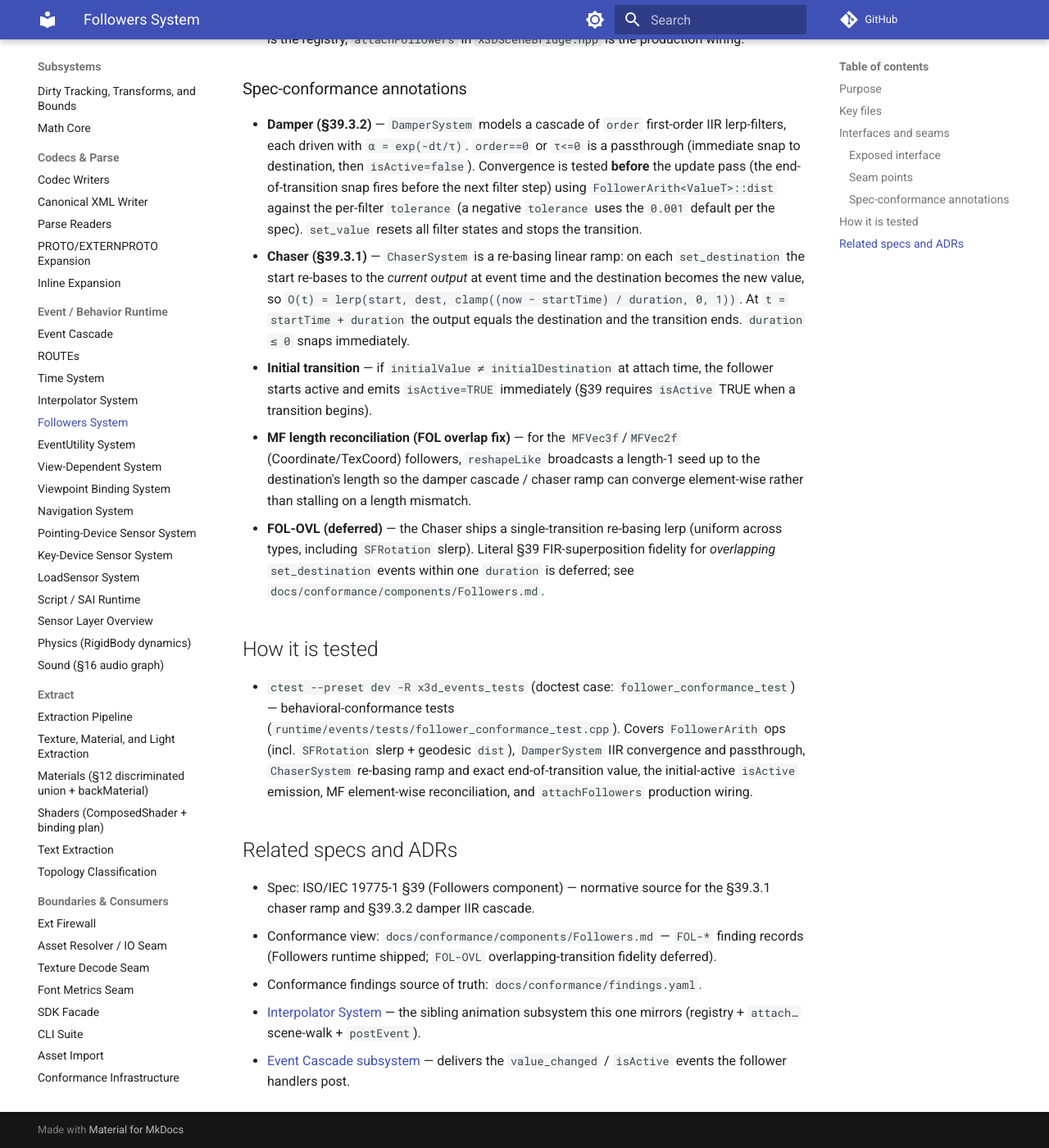
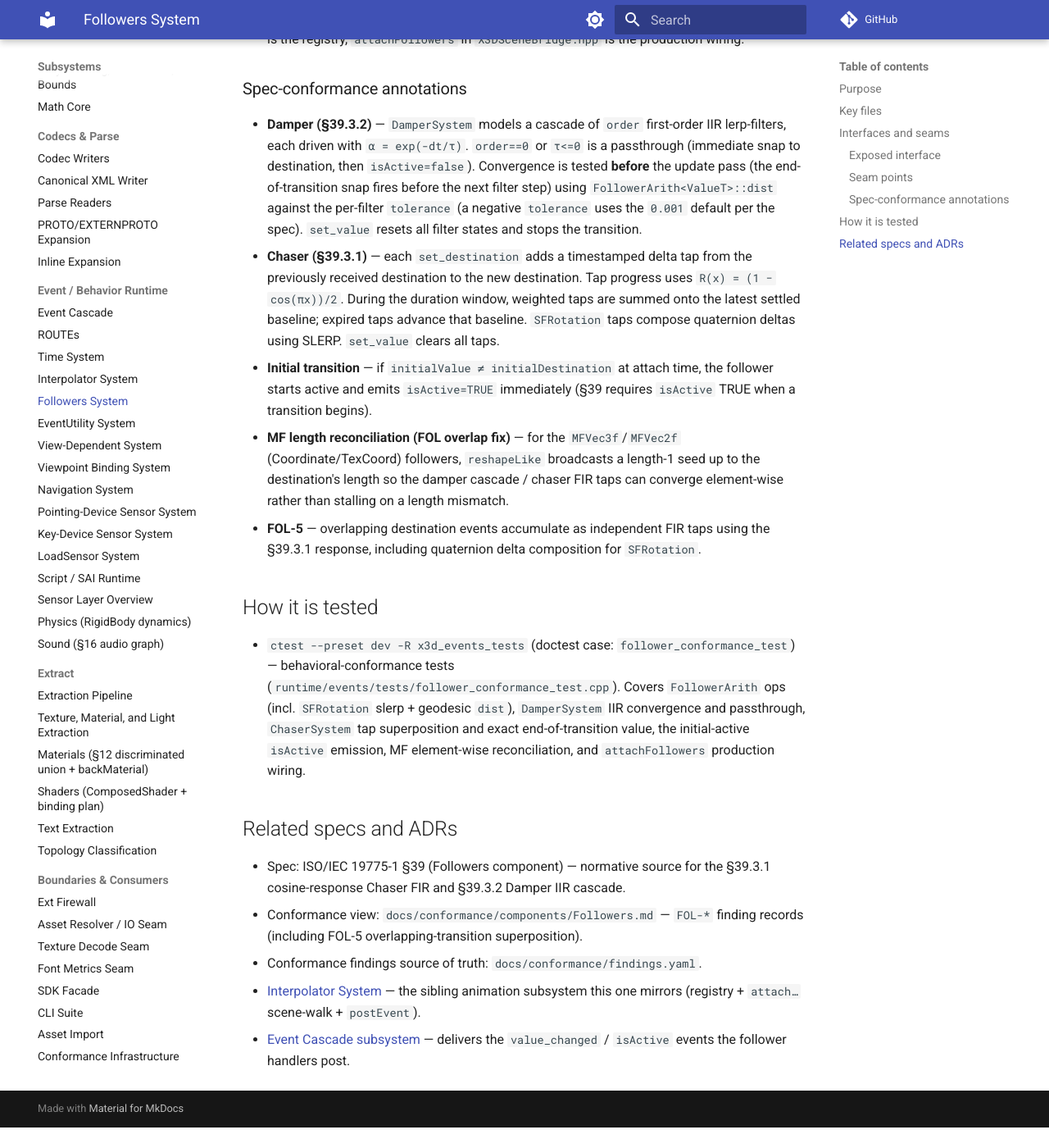
Before and after one commit to delta9000/x3d-cpp, an MkDocs documentation site: the page built from docs/wiki/subsystems/system-followers.md, in a window 1280 px wide and 1400 px high, scrolled down 1879 px. Shown: the whole window at 82% size. Built offline with MkDocs 1.6.1 and Material for MkDocs 9.7.7, drawn with Linux system fonts in a browser that asks for light colours; comment, search, counter and statistics services are not loaded; after the commit the page ends 3254 px from its top, so only the background shows below that; some of the changed text lies outside the part shown.

Commit message:
fix(followers,interp): spec chaser response; Squad normalizeVelocity (FOL-5, INTERP-03)
Chasers now follow §39.3.1: each set_destination adds a tap whose delta
rides R(x) = (1 - cos(pi x))/2 over duration, overlapping taps superpose,
and expired taps fold into the baseline. OrientationChaser composes deltas
as quaternions with slerp. Mid-transition values change from the old
linear ramp (endpoints and isActive timing are unchanged).
SquadOrientationInterpolator honours normalizeVelocity (§19.2.3).

```diff
--- a/docs/wiki/subsystems/system-followers.md
+++ b/docs/wiki/subsystems/system-followers.md
@@ -1,6 +1,6 @@
 ---
 title: Followers System
-summary: §39 Followers component runtime — Damper (IIR cascade) and Chaser (re-basing ramp) smoothing of field values, all 14 node types.
+summary: §39 Followers component runtime — Damper (IIR cascade) and Chaser (FIR tap sum) smoothing of field values, all 14 node types.
 tags: [subsystem, followers, damper, chaser, animation]
 updated: 2026-06-21
 related:
@@ -13,7 +13,7 @@ related:
 
 ## Purpose
 
-The Followers System animates scene-graph field values by *smoothing* a stream of `set_destination` events toward their target, rather than sampling a keyframe table the way the [Interpolator System](system-interpolators.md) does. It covers all fourteen nodes of ISO/IEC 19775-1 §39 (Followers component) — seven value types, each as a **Damper** (a critically-shaped IIR low-pass) and a **Chaser** (a fixed-duration re-basing ramp). A follower has no `key`/`keyValue`; it holds an output and chases a moving `set_destination`, emitting `value_changed` each tick while in transition and toggling `isActive` at the transition boundaries.
+The Followers System animates scene-graph field values by *smoothing* a stream of `set_destination` events toward their target, rather than sampling a keyframe table the way the [Interpolator System](system-interpolators.md) does. It covers all fourteen nodes of ISO/IEC 19775-1 §39 (Followers component) — seven value types, each as a **Damper** (a critically-shaped IIR low-pass) and a **Chaser** (a fixed-duration FIR tap sum). A follower has no `key`/`keyValue`; it holds an output and chases a moving `set_destination`, emitting `value_changed` each tick while in transition and toggling `isActive` at the transition boundaries.
 
 This subsystem mirrors the shape of the Interpolator System: a small arithmetic layer (`FollowerArith`) plus two generic `System`-derived templates wired into node handlers at scene-construction time by an `attachFollowers` scene-walk.
 
@@ -22,7 +22,7 @@ This subsystem mirrors the shape of the Interpolator System: a small arithmetic
 | File | Role |
 |---|---|
 | `runtime/events/FollowerArith.hpp` | Per-type arithmetic the two systems are generic over: `FollowerArith<T>::lerp` / `dist` / `reshapeLike` for `float`, `SFVec2f`, `SFVec3f`, `SFColor`, and `SFRotation` (rotation `lerp` is `slerpRotation`; `dist` is the geodesic angle). `MFFollowerArith<Elem>` provides element-wise `lerp`/`dist` and the length-reconciling `reshapeLike` for the `MFVec3f`/`MFVec2f` (Coordinate/TexCoord) types. |
-| `runtime/events/FollowerSystem.hpp` | Two generic `System` templates: `DamperSystem<NodeT,ValueT>` (§39.3.2 IIR damper cascade) and `ChaserSystem<NodeT,ValueT>` (§39.3.1 re-basing linear ramp). Each installs `set_destination` / `set_value` handlers on attach and drives outputs in `update(now, ctx)`. |
+| `runtime/events/FollowerSystem.hpp` | Two generic `System` templates: `DamperSystem<NodeT,ValueT>` (§39.3.2 IIR damper cascade) and `ChaserSystem<NodeT,ValueT>` (§39.3.1 FIR tap sum). Each installs `set_destination` / `set_value` handlers on attach and drives outputs in `update(now, ctx)`. |
 | `runtime/events/FollowerRegistration.hpp` | `makeFollowerSystems()` — the single source of truth for the 14-system list (7 types × Damper + Chaser). `attachFollowers(scene, ctx)` (defined in `runtime/events/X3DSceneBridge.hpp`) is the production caller that walks the scene and offers every node to each system's `attach`. |
 
 ## Interfaces and seams
@@ -58,19 +58,19 @@ DamperSystem<TexCoordDamper2D, MFVec2f>    ChaserSystem<TexCoordChaser2D, MFVec2
 ### Spec-conformance annotations
 
 - **Damper (§39.3.2)** — `DamperSystem` models a cascade of `order` first-order IIR lerp-filters, each driven with `α = exp(-dt/τ)`. `order==0` or `τ<=0` is a passthrough (immediate snap to destination, then `isActive=false`). Convergence is tested **before** the update pass (the end-of-transition snap fires before the next filter step) using `FollowerArith<ValueT>::dist` against the per-filter `tolerance` (a negative `tolerance` uses the `0.001` default per the spec). `set_value` resets all filter states and stops the transition.
-- **Chaser (§39.3.1)** — `ChaserSystem` is a re-basing linear ramp: on each `set_destination` the start re-bases to the *current output* at event time and the destination becomes the new value, so `O(t) = lerp(start, dest, clamp((now − startTime) / duration, 0, 1))`. At `t = startTime + duration` the output equals the destination and the transition ends. `duration ≤ 0` snaps immediately.
+- **Chaser (§39.3.1)** — each `set_destination` adds a timestamped delta tap from the previously received destination to the new destination. Tap progress uses `R(x) = (1 − cos(πx))/2`. During the duration window, weighted taps are summed onto the latest settled baseline; expired taps advance that baseline. `SFRotation` taps compose quaternion deltas using SLERP. `set_value` clears all taps.
 - **Initial transition** — if `initialValue ≠ initialDestination` at attach time, the follower starts active and emits `isActive=TRUE` immediately (§39 requires `isActive` TRUE when a transition begins).
-- **MF length reconciliation (FOL overlap fix)** — for the `MFVec3f`/`MFVec2f` (Coordinate/TexCoord) followers, `reshapeLike` broadcasts a length-1 seed up to the destination's length so the damper cascade / chaser ramp can converge element-wise rather than stalling on a length mismatch.
-- **FOL-OVL (deferred)** — the Chaser ships a single-transition re-basing lerp (uniform across types, including `SFRotation` slerp). Literal §39 FIR-superposition fidelity for *overlapping* `set_destination` events within one `duration` is deferred; see `docs/conformance/components/Followers.md`.
+- **MF length reconciliation (FOL overlap fix)** — for the `MFVec3f`/`MFVec2f` (Coordinate/TexCoord) followers, `reshapeLike` broadcasts a length-1 seed up to the destination's length so the damper cascade / chaser FIR taps can converge element-wise rather than stalling on a length mismatch.
+- **FOL-5** — overlapping destination events accumulate as independent FIR taps using the §39.3.1 response, including quaternion delta composition for `SFRotation`.
 
 ## How it is tested
 
-- `ctest --preset dev -R x3d_events_tests` (doctest case: `follower_conformance_test`) — behavioral-conformance tests (`runtime/events/tests/follower_conformance_test.cpp`). Covers `FollowerArith` ops (incl. `SFRotation` slerp + geodesic `dist`), `DamperSystem` IIR convergence and passthrough, `ChaserSystem` re-basing ramp and exact end-of-transition value, the initial-active `isActive` emission, MF element-wise reconciliation, and `attachFollowers` production wiring.
+- `ctest --preset dev -R x3d_events_tests` (doctest case: `follower_conformance_test`) — behavioral-conformance tests (`runtime/events/tests/follower_conformance_test.cpp`). Covers `FollowerArith` ops (incl. `SFRotation` slerp + geodesic `dist`), `DamperSystem` IIR convergence and passthrough, `ChaserSystem` tap superposition and exact end-of-transition value, the initial-active `isActive` emission, MF element-wise reconciliation, and `attachFollowers` production wiring.
 
 ## Related specs and ADRs
 
-- Spec: ISO/IEC 19775-1 §39 (Followers component) — normative source for the §39.3.1 chaser ramp and §39.3.2 damper IIR cascade.
-- Conformance view: `docs/conformance/components/Followers.md` — `FOL-*` finding records (Followers runtime shipped; `FOL-OVL` overlapping-transition fidelity deferred).
+- Spec: ISO/IEC 19775-1 §39 (Followers component) — normative source for the §39.3.1 cosine-response Chaser FIR and §39.3.2 Damper IIR cascade.
+- Conformance view: `docs/conformance/components/Followers.md` — `FOL-*` finding records (including FOL-5 overlapping-transition superposition).
 - Conformance findings source of truth: `docs/conformance/findings.yaml`.
 - [Interpolator System](system-interpolators.md) — the sibling animation subsystem this one mirrors (registry + `attach…` scene-walk + `postEvent`).
 - [Event Cascade subsystem](event-cascade.md) — delivers the `value_changed` / `isActive` events the follower handlers post.
```
Also changed, not shown: docs/conformance/INDEX.md (+3 -3 lines), docs/conformance/components/Followers.md (+16 -16 lines), docs/conformance/components/Interpolation.md (+3 -3 lines), docs/conformance/findings.yaml (+14 -14 lines), docs/wiki/subsystems/system-interpolators.md (+1 -1 lines), docs/conformance/model.json, 6 other files.
